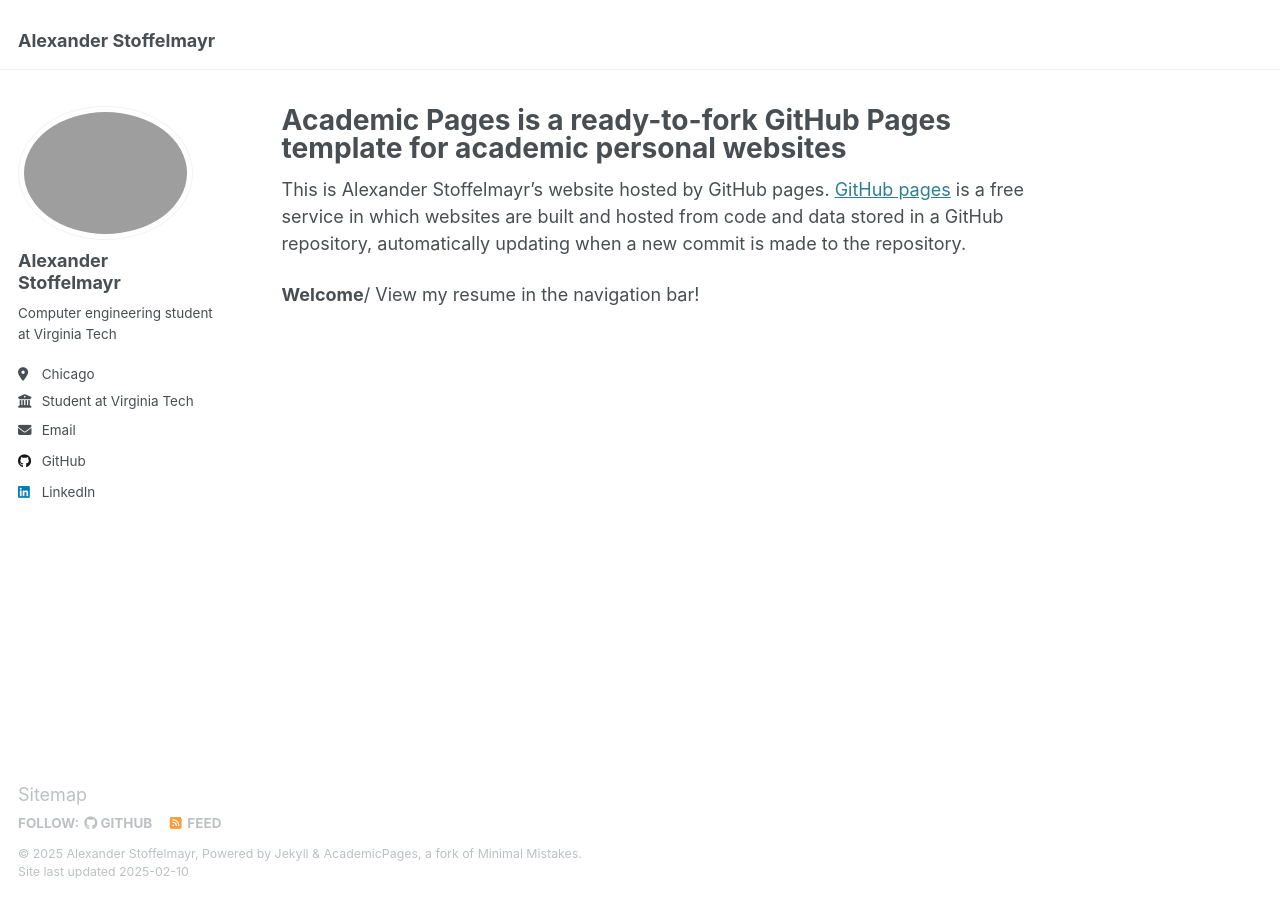
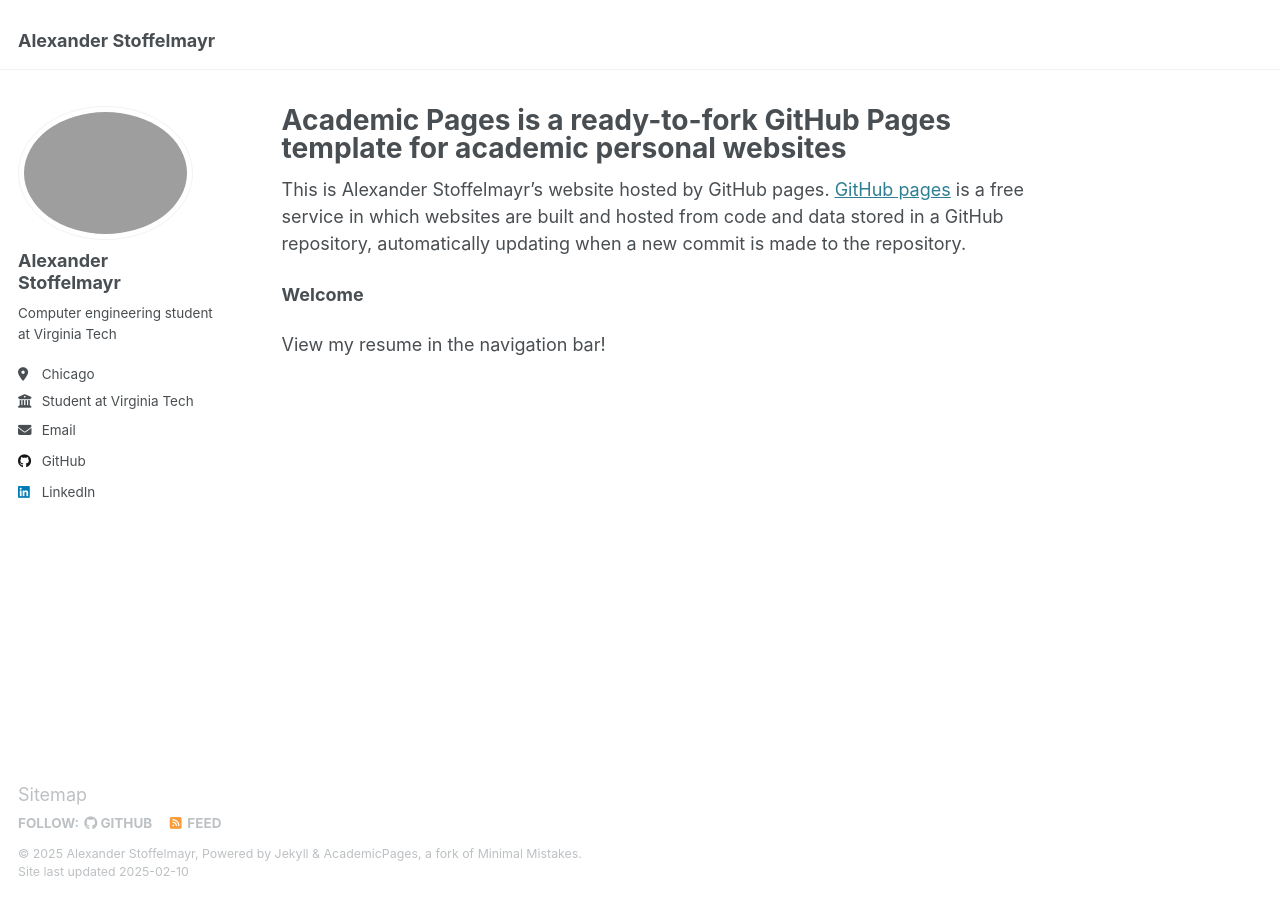
Before and after one commit to alexStoff/alexStoff.github.io, a Jekyll site: the page built from _pages/about.md, in a window 1280 px wide. Built offline with Jekyll 4.4.1, drawn with Linux system fonts in a browser that asks for light colours.

```diff
--- a/_pages/about.md
+++ b/_pages/about.md
@@ -9,5 +9,6 @@ redirect_from:
 
 This is Alexander Stoffelmayr's website hosted by GitHub pages. [GitHub pages](https://pages.github.com) is a free service in which websites are built and hosted from code and data stored in a GitHub repository, automatically updating when a new commit is made to the repository.
 
-**Welcome**/
+**Welcome**
+
 View my resume in the navigation bar!
```
